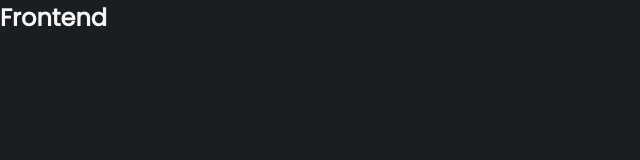
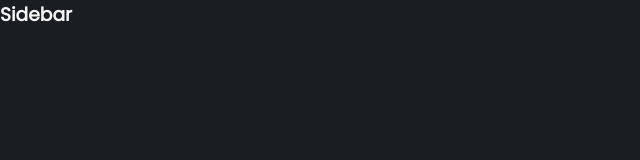
Before and after one commit to hasib-rashid/social-media, a Next.js app: page /components/FrontPage/FrontPage in a window 1280 px wide. Shown: the top 160 px of the page, without its empty margins (0-640 px from the left). Built offline with nearby package versions, Linux system fonts and the light colour scheme.

Commit message:
📦Sidebar

```diff
--- a/pages/components/FrontPage/FrontPage.tsx
+++ b/pages/components/FrontPage/FrontPage.tsx
@@ -1,10 +1,11 @@
 import React from 'react'
+import Sidebar from '../Sidebar/Sidebar'
 import styles from './FrontPage.module.css'
 
 const FrontPage = () => {
     return (
         <main>
-            <h2>Frontend</h2>
+            <Sidebar />
         </main>
     )
 }
--- /dev/null
+++ b/pages/components/Sidebar/Sidebar.tsx
@@ -0,0 +1,12 @@
+import React from 'react'
+import styles from './Sidebar.module.css'
+
+const Sidebar = () => {
+    return (
+        <main>
+            <h3>Sidebar</h3>
+        </main>
+    )
+}
+
+export default Sidebar
```
Also changed, not shown: pages/components/Sidebar/Sidebar.module.css (added).
